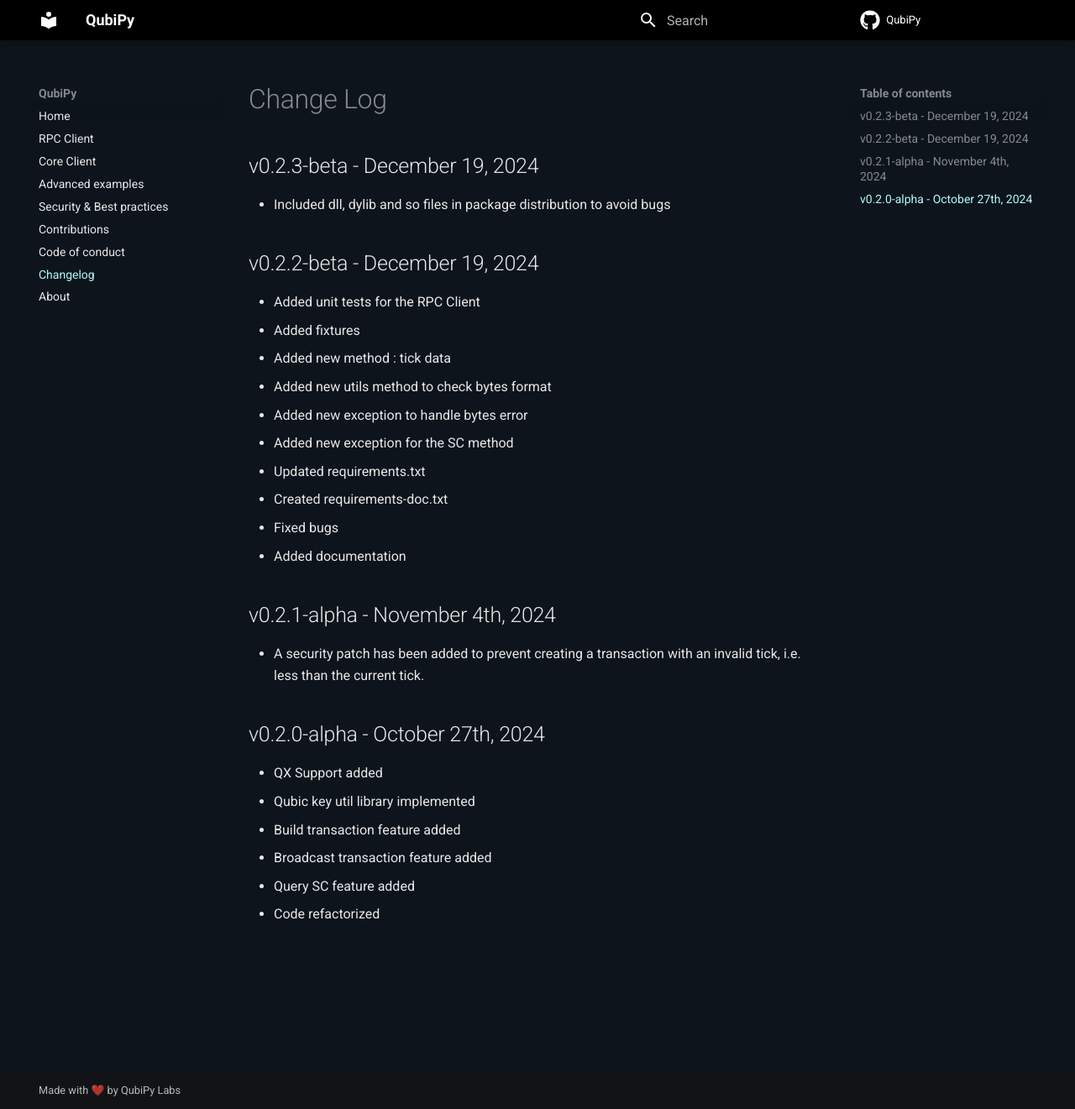
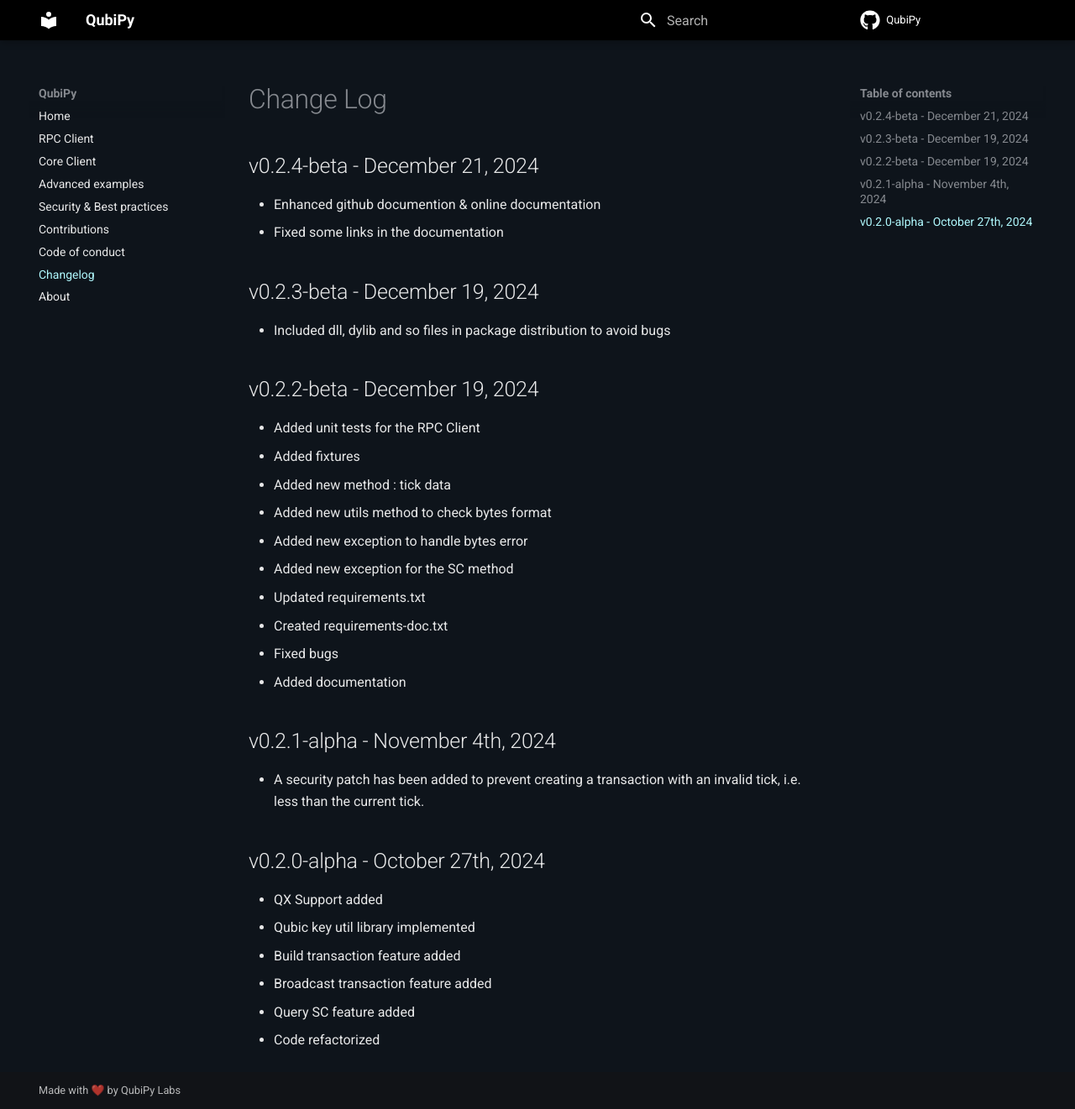
Before and after one commit to QubiPy-Labs/QubiPy, an MkDocs documentation site: the page built from docs/changelog.md, in a window 1280 px wide and 1321 px high. Shown: the whole window at 84% size. Built offline with MkDocs 1.6.1 and Material for MkDocs 9.7.7, drawn with Linux system fonts in a browser that asks for light colours; comment, search, counter and statistics services are not loaded.

Commit message:
docs: update changelog

```diff
--- a/docs/changelog.md
+++ b/docs/changelog.md
@@ -1,4 +1,8 @@
 # Change Log
+## v0.2.4-beta - December 21, 2024
+* Enhanced github documention & online documentation
+* Fixed some links in the documentation
+
 ## v0.2.3-beta - December 19, 2024
 * Included dll, dylib and so files in package distribution to avoid bugs
 
```
